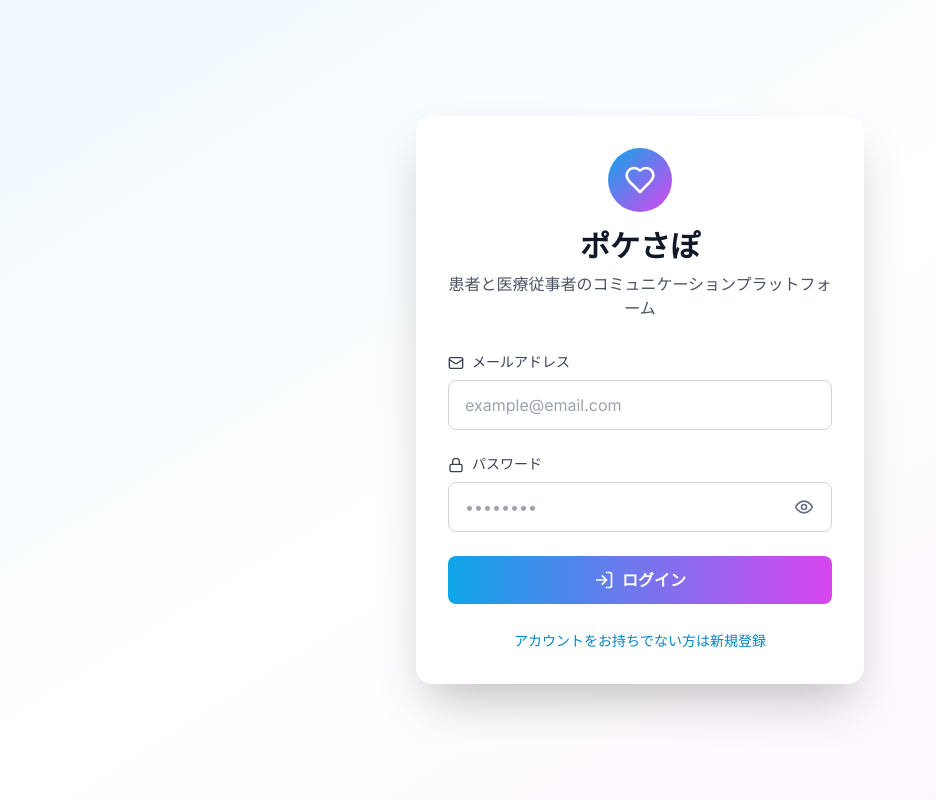
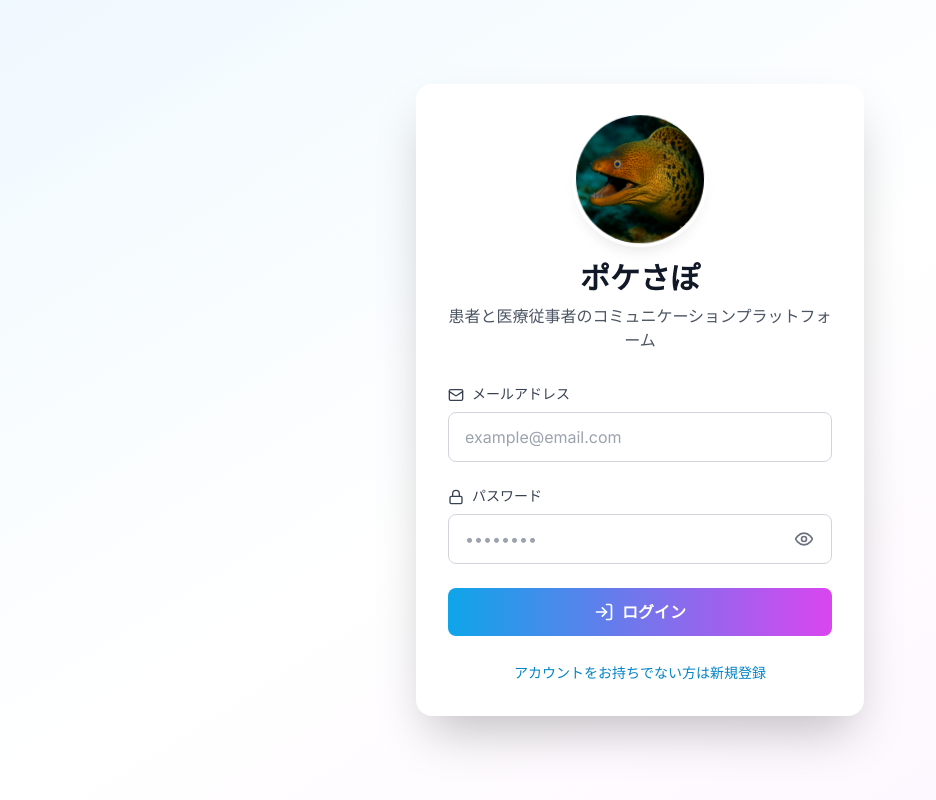
Before and after one commit to kensudogit/poke-sup, a Next.js app in the folder frontend/: page / in a window 1280 px wide. Shown: the whole page, without its empty margins (0-936 px from the left). Built offline with nearby package versions, Linux system fonts and the light colour scheme.

Commit message:
ロゴ画像変更

```diff
--- a/frontend/components/auth/LoginPage.tsx
+++ b/frontend/components/auth/LoginPage.tsx
@@ -8,6 +8,7 @@ import { z } from 'zod'
 import api from '@/lib/api'
 import { useAuthStore } from '@/store/authStore'
 import { Heart, Mail, Lock, LogIn, Eye, EyeOff } from 'lucide-react'
+import Image from 'next/image'
 import { toast } from '@/components/common/Toast'
 
 const loginSchema = z.object({
@@ -162,8 +163,22 @@ export default function LoginPage() {
       <div className="w-full max-w-md">
         <div className="bg-white rounded-2xl shadow-2xl p-8 animate-fade-in">
           <div className="text-center mb-8">
-            <div className="inline-flex items-center justify-center w-16 h-16 bg-gradient-to-br from-primary-500 to-secondary-500 rounded-full mb-4">
-              <Heart className="w-8 h-8 text-white" />
+            <div className="inline-flex items-center justify-center mb-4 relative">
+              <div className="relative w-32 h-32 rounded-full overflow-hidden shadow-lg ring-4 ring-white animate-sway">
+                <Image
+                  src="/logo.png"
+                  alt="ポケさぽロゴ"
+                  width={128}
+                  height={128}
+                  className="object-cover w-full h-full relative z-10"
+                  style={{
+                    filter: 'brightness(1.1) saturate(1.2) contrast(1.1)',
+                  }}
+                  priority
+                />
+                <div className="absolute inset-0 bg-gradient-to-br from-primary-500/20 to-secondary-500/20 rounded-full blur-xl -z-0"></div>
+                <div className="absolute inset-0 bg-gradient-to-br from-primary-400/30 to-secondary-400/30 mix-blend-multiply rounded-full"></div>
+              </div>
             </div>
             <h1 className="text-3xl font-bold text-gray-900 mb-2">ポケさぽ</h1>
             <p className="text-gray-600">患者と医療従事者のコミュニケーションプラットフォーム</p>
--- a/frontend/components/dashboard/DashboardLayout.tsx
+++ b/frontend/components/dashboard/DashboardLayout.tsx
@@ -16,6 +16,7 @@ import {
 } from 'lucide-react'
 import { useState } from 'react'
 import Link from 'next/link'
+import Image from 'next/image'
 import ProfileModal from './ProfileModal'
 
 interface DashboardLayoutProps {
@@ -45,7 +46,23 @@ export default function DashboardLayout({ children }: DashboardLayoutProps) {
     <div className="min-h-screen bg-gray-50">
       {/* Mobile header */}
       <div className="lg:hidden bg-white shadow-sm border-b border-gray-200 px-4 py-3 flex items-center justify-between">
-        <h1 className="text-xl font-bold text-gray-900">ポケさぽ</h1>
+        <div className="flex items-center gap-2">
+          <div className="relative w-8 h-8 rounded-full overflow-hidden shadow-md ring-2 ring-white animate-sway">
+            <Image
+              src="/logo.png"
+              alt="ポケさぽロゴ"
+              width={32}
+              height={32}
+              className="object-cover w-full h-full relative z-10"
+              style={{
+                filter: 'brightness(1.1) saturate(1.2) contrast(1.1)',
+              }}
+            />
+            <div className="absolute inset-0 bg-gradient-to-br from-primary-500/20 to-secondary-500/20 rounded-full blur-sm -z-0"></div>
+            <div className="absolute inset-0 bg-gradient-to-br from-primary-400/30 to-secondary-400/30 mix-blend-multiply rounded-full"></div>
+          </div>
+          <h1 className="text-xl font-bold text-gray-900">ポケさぽ</h1>
+        </div>
         <button
           onClick={() => setSidebarOpen(!sidebarOpen)}
           className="p-2 rounded-lg hover:bg-gray-100"
@@ -63,9 +80,25 @@ export default function DashboardLayout({ children }: DashboardLayoutProps) {
         >
           <div className="h-full flex flex-col">
             <div className="p-6 border-b border-gray-200">
-              <h2 className="text-2xl font-bold bg-gradient-to-r from-primary-600 to-secondary-600 bg-clip-text text-transparent">
-                ポケさぽ
-              </h2>
+              <div className="flex items-center gap-3">
+                <div className="relative w-10 h-10 rounded-full overflow-hidden shadow-md ring-2 ring-white animate-sway">
+                  <Image
+                    src="/logo.png"
+                    alt="ポケさぽロゴ"
+                    width={40}
+                    height={40}
+                    className="object-cover w-full h-full relative z-10"
+                    style={{
+                      filter: 'brightness(1.1) saturate(1.2) contrast(1.1)',
+                    }}
+                  />
+                  <div className="absolute inset-0 bg-gradient-to-br from-primary-500/20 to-secondary-500/20 rounded-full blur-sm -z-0"></div>
+                  <div className="absolute inset-0 bg-gradient-to-br from-primary-400/30 to-secondary-400/30 mix-blend-multiply rounded-full"></div>
+                </div>
+                <h2 className="text-2xl font-bold bg-gradient-to-r from-primary-600 to-secondary-600 bg-clip-text text-transparent">
+                  ポケさぽ
+                </h2>
+              </div>
             </div>
 
             <nav className="flex-1 p-4 space-y-2">
--- a/frontend/tailwind.config.js
+++ b/frontend/tailwind.config.js
@@ -37,6 +37,7 @@ module.exports = {
         'fade-in': 'fadeIn 0.5s ease-in-out',
         'slide-up': 'slideUp 0.3s ease-out',
         'slide-down': 'slideDown 0.3s ease-out',
+        'sway': 'sway 3s ease-in-out infinite',
       },
       keyframes: {
         fadeIn: {
@@ -51,6 +52,12 @@ module.exports = {
           '0%': { transform: 'translateY(-10px)', opacity: '0' },
           '100%': { transform: 'translateY(0)', opacity: '1' },
         },
+        sway: {
+          '0%, 100%': { transform: 'rotate(-3deg) translateY(0px)' },
+          '25%': { transform: 'rotate(3deg) translateY(-2px)' },
+          '50%': { transform: 'rotate(-2deg) translateY(0px)' },
+          '75%': { transform: 'rotate(2deg) translateY(-1px)' },
+        },
       },
     },
   },
```
Also changed, not shown: frontend/public/logo.png (added), frontend/utsubo_image1.png (added).
